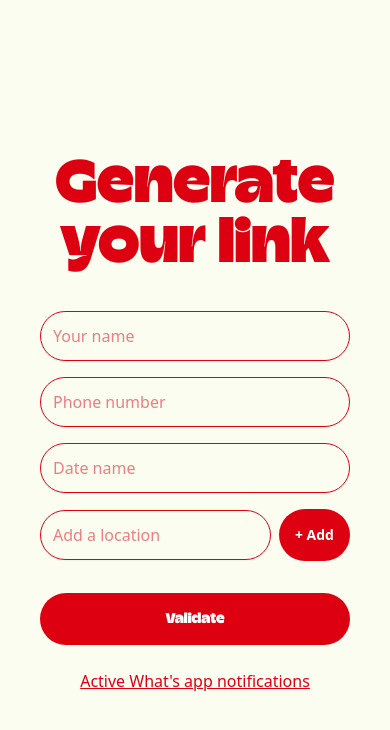
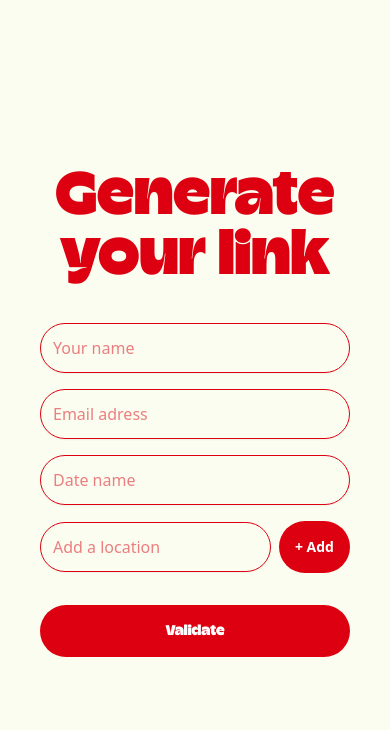
Before and after one commit to vlntnwest/DYWGODWM-next, a Next.js app: page /generate in a window 390 px wide. Shown: the top 730 px of the page. Built offline with nearby package versions, Linux system fonts and the light colour scheme.

Commit message:
senderPhone to senderMail

```diff
--- a/package.json
+++ b/package.json
@@ -27,8 +27,8 @@
     "lucide-react": "^0.505.0",
     "next": "15.3.1",
     "react": "^18.2.0",
+    "react-day-picker": "^8.10.1",
     "react-dom": "^18.2.0",
-    "react-day-picker": "^8.10.1",
     "tailwind-merge": "^3.2.0"
   },
   "devDependencies": {
@@ -37,7 +37,7 @@
     "eslint": "^9",
     "eslint-config-next": "15.3.1",
     "postcss": "^8.5.3",
-    "prisma": "^6.7.0",
+    "prisma": "^6.13.0",
     "tailwindcss": "^4.1.5",
     "tw-animate-css": "^1.2.8"
   }
--- a/src/app/api/appointment/[linkId]/route.js
+++ b/src/app/api/appointment/[linkId]/route.js
@@ -84,7 +84,7 @@ export async function POST(request, { params }) {
       const linkData = response.data;
 
       await axios.post(`${process.env.NEXT_PUBLIC_URL}/api/notify`, {
-        to: linkData.senderPhone,
+        to: linkData.senderMail,
         text: `📅 ${linkData.dateName} a confirmé un rendez-vous pour le ${formattedDate} à ${location}.`,
       });
     } catch (error) {
--- a/src/app/api/generate-link/route.js
+++ b/src/app/api/generate-link/route.js
@@ -1,28 +1,29 @@
 import { PrismaClient } from "@prisma/client";
-import parsePhoneNumberFromString from "libphonenumber-js";
+import { NextResponse } from "next/server";
 
 const prisma = new PrismaClient();
 
 export async function POST(request) {
   try {
     const body = await request.json();
-    const { senderName, senderPhone, dateName, locations } = body;
+    const { senderName, senderMail, dateName, locations } = body;
 
-    if (!senderName || !senderPhone || !dateName) {
+    if (!senderName || !senderMail || !dateName) {
       return new Response(JSON.stringify({ message: "Champs manquants" }), {
         status: 400,
       });
     }
 
-    const phone = parsePhoneNumberFromString(senderPhone, "FR");
-    const formattedPhone = phone
-      ? phone.number.replace("+", "")
-      : form.senderPhone;
+    const emailRegex = /^[a-zA-Z0-9._%+-]+@[a-zA-Z0-9.-]+\.[a-zA-Z]{2,}$/;
+
+    if (!emailRegex.test(senderMail)) {
+      return NextResponse.json({ message: "Email invalide" }, { status: 400 });
+    }
 
     const newLink = await prisma.appointmentLink.create({
       data: {
         senderName,
-        senderPhone: formattedPhone,
+        senderMail,
         dateName,
         locations: {
           create: locations.map((loc) => ({ name: loc })),
--- a/src/app/generate/page.js
+++ b/src/app/generate/page.js
@@ -8,7 +8,7 @@ import axios from "axios";
 export default function LinkGenerator() {
   const [form, setForm] = useState({
     senderName: "",
-    senderPhone: "",
+    senderMail: "",
     dateName: "",
   });
   const [newLocation, setNewLocation] = useState("");
@@ -40,8 +40,6 @@ export default function LinkGenerator() {
     setForm({ ...form, [e.target.name]: e.target.value });
   };
 
-  const whatsappUrl = "https://wa.me/14157386102?text=Join%20coach%20polo";
-
   const handleSubmit = async (e) => {
     e.preventDefault();
     setLoading(true);
@@ -59,7 +57,7 @@ export default function LinkGenerator() {
       setResult(res.data);
       if (res.data) {
         setResult(res.data);
-        setForm({ senderName: "", senderPhone: "", dateName: "" });
+        setForm({ senderName: "", senderMail: "", dateName: "" });
         setNewLocation("");
         setLocations([]);
       }
@@ -97,10 +95,10 @@ export default function LinkGenerator() {
           required
         />
         <Input
-          type="tel"
-          name="senderPhone"
-          placeholder="Phone number"
-          value={form.senderPhone}
+          type="email"
+          name="senderMail"
+          placeholder="Email adress"
+          value={form.senderMail}
           onChange={handleChange}
           required
         />
@@ -156,14 +154,6 @@ export default function LinkGenerator() {
           {loading ? "Creating your link..." : "Validate"}
         </Button>
       </form>
-      <a
-        href={whatsappUrl}
-        target="_blank"
-        rel="noopener noreferrer"
-        className="underline decoration-accent hover:decoration-primary"
-      >
-        Active What&apos;s app notifications
-      </a>
       {result && (
         <div className="mt-6 text-center max-w-md mx-auto break-words">
           <Button
```
Also changed, not shown: 2 other files (tests, documents, lock files or other folders).
